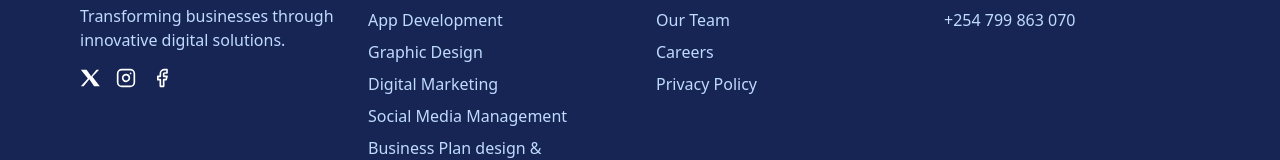
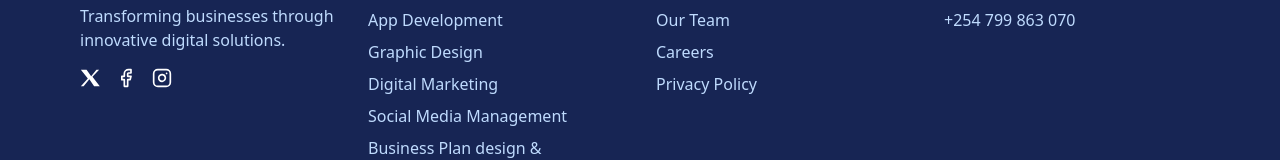
Before and after one commit to Montanah/M-Global-Business-Consultancy, a React (Vite) app: page / in a window 1280 px wide. Shown: the part 2654-2814 px from the top of the page. Built offline with nearby package versions, Linux system fonts and the light colour scheme.

Commit message:
Footer edit

```diff
--- a/src/components/Footer.tsx
+++ b/src/components/Footer.tsx
@@ -22,11 +22,11 @@ const Footer = () => {
               <Link to="https://x.com/mglobalbconsult?s=11&t=p6v18hsMnUboiUq__V9F5A" target='_blank' className="text-white hover:text-blue-300">
                 <XLogo className="h-5 w-5" />
               </Link>
+              <Link to="https://www.facebook.com/share/1ABgx22hrx/?mibextid=wwXIfr" target='_blank' className="text-white hover:text-blue-300">
+                <Facebook className="h-5 w-5" />
+              </Link>
               <Link to="https://www.instagram.com/mglobalbconsult?igsh=MWt1ODdkN3Qxdmdwdw%3D%3D&utm_source=qr" target='_blank' className="text-white hover:text-blue-300">
                 <Instagram className="h-5 w-5" />
-              </Link>
-              <Link to="https://www.facebook.com/share/1ABgx22hrx/?mibextid=wwXIfr" target='_blank' className="text-white hover:text-blue-300">
-                <Facebook className="h-5 w-5" />
               </Link>
             </div>
           </div>
```
